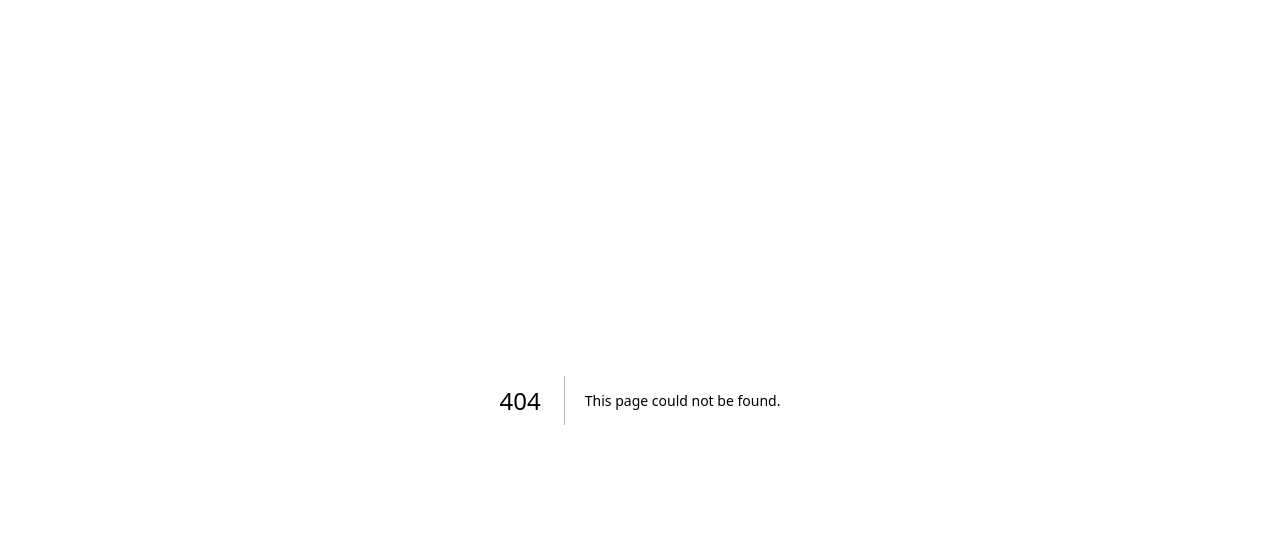
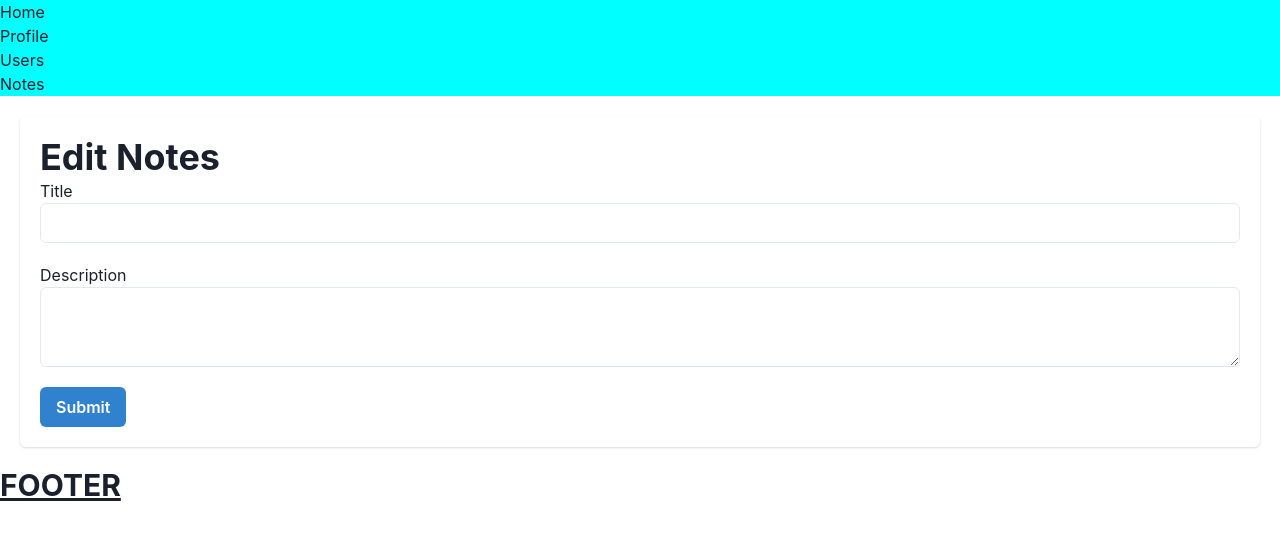
Before and after one commit to fzalv/learn_nextjs, a Next.js app: page /notes/edit/1 in a window 1280 px wide. Before the commit this address had no page. Shown: the top 540 px of the page. Built offline with nearby package versions, Linux system fonts and the light colour scheme; no server answers.

Commit message:
Materi hari 13

```diff
--- /dev/null
+++ b/pages/notes/edit/[id].js
@@ -0,0 +1,89 @@
+import dynamic from "next/dynamic";
+// import Link from "next/link";
+import { useEffect, useState } from "react";
+import { useRouter } from "next/router";
+import {
+  Button,
+  Card,
+  Grid,
+  GridItem,
+  Heading,
+  Input,
+  Textarea,
+  Text,
+} from "@chakra-ui/react";
+const LayoutComponent = dynamic(() => import("@/layout"));
+
+export default function EditNotes() {
+  // console.log("notes data => ", notes);
+  const [notes, setNotes] = useState();
+  const router = useRouter();
+  const { id } = router?.query;
+
+  const handlesubmit = async () => {
+    try {
+      const response = await fetch(`https://dummyjson.com/products/${id}`, {
+        method: "put",
+        headers: {
+          "Content-Type": "application/json",
+        },
+        body: JSON.stringify({
+          title: notes?.title,
+          description: notes?.description,
+        }),
+      });
+      const result = await response.json();
+
+      if (result?.success) {
+        router.push("/notes");
+      }
+    } catch (error) {}
+  };
+
+  useEffect(() => {
+    async function fetchingData() {
+      const res = await fetch(`https://dummyjson.com/products/${id}`);
+      const listNotes = await res.json();
+      // console.log("list notes => ", listNotes);
+      setNotes(listNotes);
+    }
+    fetchingData();
+  }, [id]);
+  // console.log("data => ", id);
+
+  return (
+    <>
+      <LayoutComponent metaTitle="Notes">
+        <Card margin="5" padding="5">
+          <Heading>Edit Notes</Heading>
+          <Grid gap="5">
+            <GridItem>
+              <Text>Title</Text>
+              <Input
+                type="text"
+                value={notes?.title || ""}
+                onChange={(event) =>
+                  setNotes({ ...notes, title: event.target.value })
+                }
+              />
+            </GridItem>
+            <GridItem>
+              <Text>Description</Text>
+              <Textarea
+                value={notes?.description || ""}
+                onChange={(event) =>
+                  setNotes({ ...notes, description: event.target.value })
+                }
+              />
+            </GridItem>
+            <GridItem>
+              <Button colorScheme="blue" onClick={() => handlesubmit()}>
+                Submit
+              </Button>
+            </GridItem>
+          </Grid>
+        </Card>
+      </LayoutComponent>
+    </>
+  );
+}
--- a/pages/notes/index.js
+++ b/pages/notes/index.js
@@ -23,6 +23,23 @@
   const [notes, setNotes] = useState();
   const router = useRouter();
 
+  const handleDelete = async (id) => {
+    try {
+      const response = await fetch(`https://dummyjson.com/products/${id}`, {
+        method: "delete",
+        headers: {
+          "Content-Type": "application/json",
+        },
+        body: JSON.stringify(notes),
+      });
+      const result = await response.json();
+
+      if (result?.success) {
+        router.reload();
+      }
+    } catch (error) {}
+  };
+
   useEffect(() => {
     async function fetchingData() {
       const res = await fetch("https://dummyjson.com/products");
@@ -32,7 +49,7 @@
     fetchingData();
   }, []);
 
-  console.log("notes => ", notes);
+  // console.log("notes => ", notes);
   return (
     <>
       <LayoutComponent metaTitle="Notes">
@@ -60,11 +77,17 @@
                       <Text>{item.description}</Text>
                     </CardBody>
                     <CardFooter>
-                      <Button variant="solid" colorScheme="blue">
-                        Buy now
+                      <Button
+                        onClick={() => router.push(`/notes/edit/${item?.id}`)}
+                        variant="solid"
+                        colorScheme="blue">
+                        Edit
                       </Button>
-                      <Button variant="ghost" colorScheme="blue">
-                        Add to cart
+                      <Button
+                        onClick={() => handleDelete(item?.id)}
+                        variant="solid"
+                        colorScheme="red">
+                        Delete
                       </Button>
                     </CardFooter>
                   </Card>
```
